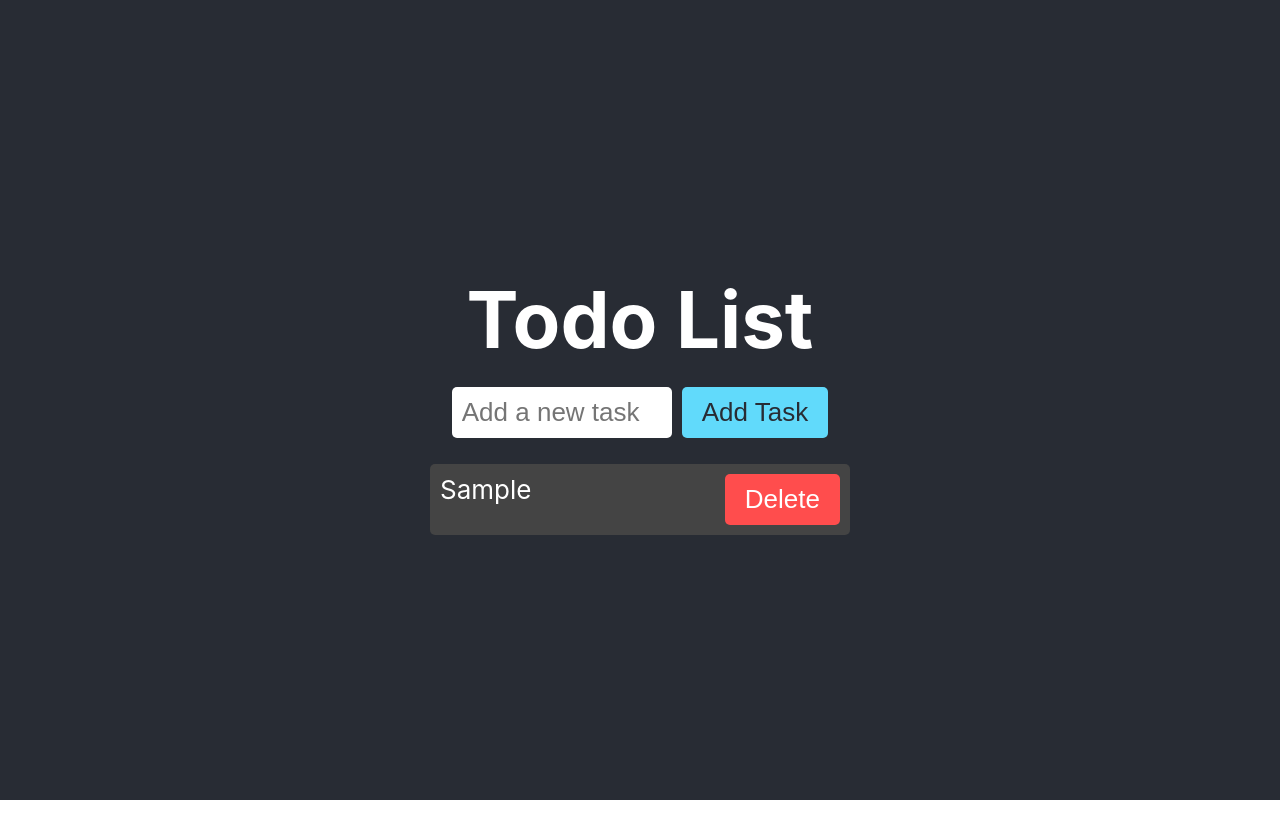
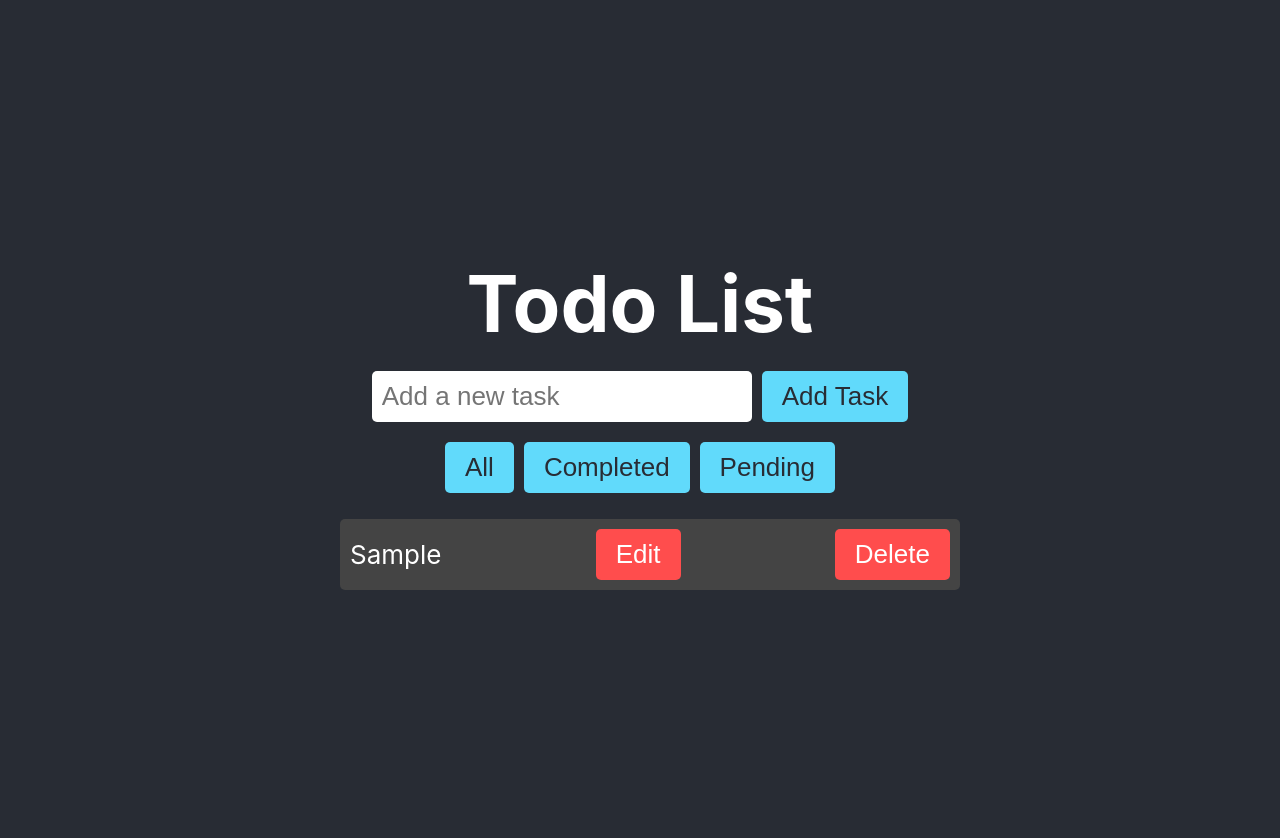
Before and after one commit to TheWhitePanther/todo-app, a React (Create React App) app: page / in a window 1280 px wide. Both pictures are taken after typing "Sample" into the empty fields and a click on the button "Add Task". Before the commit the page ends 800 px from the top, so only its background shows below. Built offline with nearby package versions, Linux system fonts and the light colour scheme.

Commit message:
Enhance Todo app with local storage, task editing, and completion

```diff
--- a/src/App.css
+++ b/src/App.css
@@ -8,10 +8,13 @@
   justify-content: center;
   font-size: calc(10px + 2vmin);
   color: white;
+  padding: 20px;
 }
 
 .App-header {
   margin-bottom: 20px;
+  width: 100%;
+  max-width: 600px;
 }
 
 h1 {
@@ -24,7 +27,7 @@ input {
   border: none;
   border-radius: 5px;
   margin-right: 10px;
-  width: 200px;
+  width: 60%;
   font-size: 1em;
 }
 
@@ -45,16 +48,23 @@ button:hover {
 ul {
   list-style: none;
   padding: 0;
+  width: 100%;
 }
 
 li {
   display: flex;
   justify-content: space-between;
-  width: 400px;
+  align-items: center;
+  width: 100%;
   margin: 10px 0;
   background: #444;
   padding: 10px;
   border-radius: 5px;
+}
+
+li.completed span {
+  text-decoration: line-through;
+  color: #888;
 }
 
 li button {
@@ -65,3 +75,19 @@ li button {
 li button:hover {
   background-color: #e60000;
 }
+
+li span {
+  cursor: pointer;
+}
+
+li span:hover {
+  text-decoration: underline;
+}
+
+.filters {
+  margin: 20px 0;
+}
+
+.filters button {
+  margin: 0 5px;
+}
--- a/src/App.js
+++ b/src/App.js
@@ -1,13 +1,34 @@
-import React, { useState } from 'react';
+import React, { useState, useEffect } from 'react';
 import './App.css';
 
 function App() {
   const [tasks, setTasks] = useState([]);
   const [newTask, setNewTask] = useState('');
+  const [editingTaskIndex, setEditingTaskIndex] = useState(null);
+  const [filter, setFilter] = useState('all');
+
+  useEffect(() => {
+    const storedTasks = JSON.parse(localStorage.getItem('tasks'));
+    if (storedTasks) {
+      setTasks(storedTasks);
+    }
+  }, []);
+
+  useEffect(() => {
+    localStorage.setItem('tasks', JSON.stringify(tasks));
+  }, [tasks]);
 
   const handleAddTask = () => {
     if (newTask.trim()) {
-      setTasks([...tasks, newTask]);
+      if (editingTaskIndex !== null) {
+        const updatedTasks = tasks.map((task, index) =>
+          index === editingTaskIndex ? { ...task, text: newTask } : task
+        );
+        setTasks(updatedTasks);
+        setEditingTaskIndex(null);
+      } else {
+        setTasks([...tasks, { text: newTask, completed: false }]);
+      }
       setNewTask('');
     }
   };
@@ -16,6 +37,24 @@ function App() {
     const updatedTasks = tasks.filter((_, i) => i !== index);
     setTasks(updatedTasks);
   };
+
+  const handleEditTask = (index) => {
+    setNewTask(tasks[index].text);
+    setEditingTaskIndex(index);
+  };
+
+  const handleCompleteTask = (index) => {
+    const updatedTasks = tasks.map((task, i) =>
+      i === index ? { ...task, completed: !task.completed } : task
+    );
+    setTasks(updatedTasks);
+  };
+
+  const filteredTasks = tasks.filter(task => {
+    if (filter === 'completed') return task.completed;
+    if (filter === 'pending') return !task.completed;
+    return true;
+  });
 
   return (
     <div className="App">
@@ -27,11 +66,19 @@ function App() {
           onChange={(e) => setNewTask(e.target.value)}
           placeholder="Add a new task"
         />
-        <button onClick={handleAddTask}>Add Task</button>
+        <button onClick={handleAddTask}>
+          {editingTaskIndex !== null ? 'Update Task' : 'Add Task'}
+        </button>
+        <div className="filters">
+          <button onClick={() => setFilter('all')}>All</button>
+          <button onClick={() => setFilter('completed')}>Completed</button>
+          <button onClick={() => setFilter('pending')}>Pending</button>
+        </div>
         <ul>
-          {tasks.map((task, index) => (
-            <li key={index}>
-              {task}
+          {filteredTasks.map((task, index) => (
+            <li key={index} className={task.completed ? 'completed' : ''}>
+              <span onClick={() => handleCompleteTask(index)}>{task.text}</span>
+              <button onClick={() => handleEditTask(index)}>Edit</button>
               <button onClick={() => handleDeleteTask(index)}>Delete</button>
             </li>
           ))}
```
